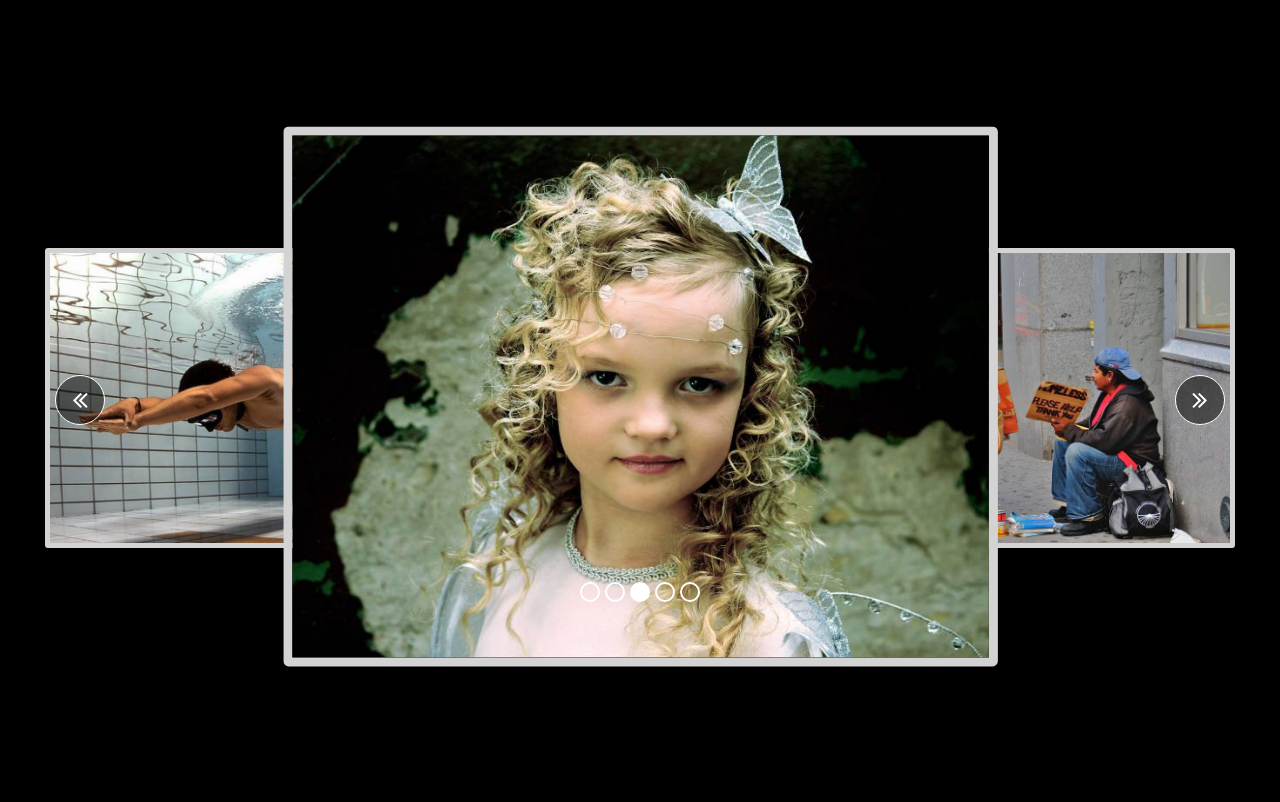
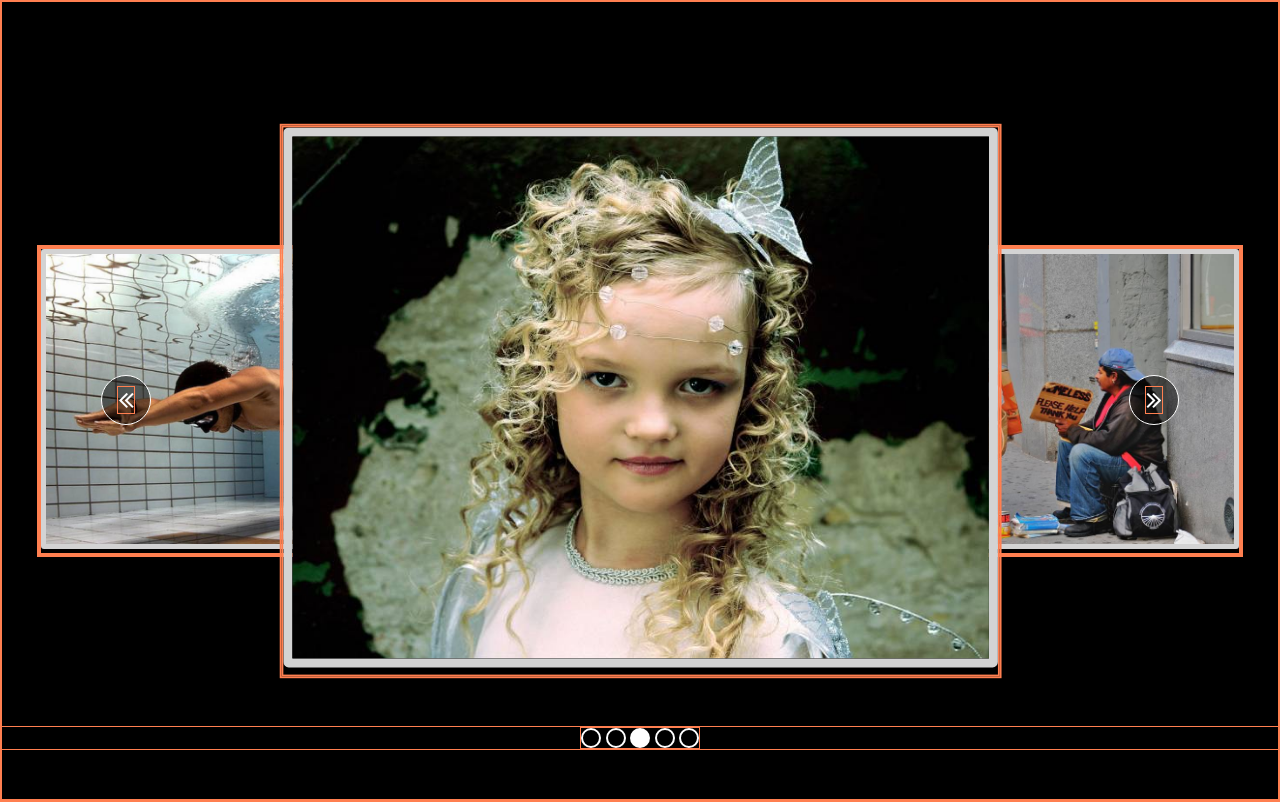
Before and after one commit to piwnk/kodilla, a plain HTML site: page 10.3 jQuery events/index.html in a window 1280 px wide. Drawn offline with nearby package versions, Linux system fonts and the light colour scheme.

Commit message:
controls fixed, indicators stopped working

```diff
--- a/10.3 jQuery events/script.js
+++ b/10.3 jQuery events/script.js
@@ -1,14 +1,13 @@
 $(function () {
-  console.log('hello');
   let $carouselList = $('#carousel').find('ul');
   let $carouselControls = $('#carousel').find('button');
-  let $carouselIndicators = $('.btn-wrapper').find("button");
+  let $carouselIndicators = $('.btn-wrapper').find('button');
 
   const imgCount = [2, 3, 4, 0, 1];
 
   const manageList = () => {
     cloneItems();
-    // setInterval(changeSlide, 4000);
+    // setInterval(changeSlide, 4000)
     addSlideControlsEventListener();
     addIndicatorsEventListener();
   };
@@ -31,30 +30,31 @@ $(function () {
   };
 
   const addIndicatorsEventListener = () => {
-    console.log($carouselIndicators);
-    $carouselIndicators.on("mouseenter", (e) => {
-      $(e.currentTarget).css("transform", "scale(1.3)");
+    // console.log($carouselIndicators);
+    $carouselIndicators.on('mouseenter', (e) => {
+      console.log('asdf');
+      $(e.currentTarget).css('transform', 'scale(1.3)');
     });
-    $carouselIndicators.on("mouseleave", (e) => {
-      $(e.currentTarget).css("transform", "scale(1)");
+    $carouselIndicators.on('mouseleave', (e) => {
+      $(e.currentTarget).css('transform', 'scale(1)');
     });
-    $carouselIndicators.on("click", (e) => {
+    $carouselIndicators.on('click', (e) => {
+      console.log(e.currentTarget);
       let indicatorIndex = $(e.currentTarget).index();
       let imgCountPosition = imgCount.indexOf(indicatorIndex);
-      for (let i=0; i<imgCountPosition; i++) {
+      for (let i = 0; i < imgCountPosition; i++) {
         // if (indicatorIndex >= imgCountPosition) {
-          moveSlide("right", 500);
-        // } else {
-        //   moveSlide("left", 500);
-        // }
+        moveSlide('right', 500);
+      // } else {
+      //   moveSlide("left", 500)
+      // }
       }
       console.log();
     });
   };
 
-
-  const changeSlide = (direction, speed=500) => {
-    const directionValue = (direction == "left") ? 400 : -400;
+  const changeSlide = (direction, speed = 500) => {
+    const directionValue = (direction == 'left') ? 400 : -400;
 
     $carouselList.animate({
       marginLeft: directionValue
@@ -67,23 +67,23 @@ $(function () {
     let $firstItem = $carouselList.find('li:first');
     let $lastItem = $carouselList.find('li:last');
 
-    $carouselIndicators.eq(imgCount[0]).removeClass("active"); //remove "active" class
+    $carouselIndicators.eq(imgCount[0]).removeClass('active'); // remove "active" class
 
-    if (direction == "left") {
+    if (direction == 'left') {
       $firstItem.before($lastItem);
       imgCount.unshift(imgCount.pop());
     } else {
       $lastItem.after($firstItem);
       imgCount.push(imgCount.shift());
     }
-    $carouselIndicators.eq(imgCount[0]).addClass("active"); //add "active" class
+    $carouselIndicators.eq(imgCount[0]).addClass('active'); // add "active" class
 
     $carouselList.css({
       marginLeft: 0
     });
 
-    // const img_src = $carouselList.find('img').eq(2).attr('src');
-    // const img_ix = img_src.match(/_(\d)./)[1];
+  // const img_src = $carouselList.find('img').eq(2).attr('src')
+  // const img_ix = img_src.match(/_(\d)./)[1]
   };
 
   manageList();
--- a/10.3 jQuery events/style.scss
+++ b/10.3 jQuery events/style.scss
@@ -1,13 +1,14 @@
 * {
     margin: 0;
-   box-sizing: border-box; //  border: 1px solid coral;
+    box-sizing: border-box;
+     border: 1px solid coral;
 }
 
 body {
     // display: flex;
     display: grid;
     grid-template-rows: repeat(3, 1fr); // width: 1200px;
-   width: 100vw;
+    // width: 100vw;
     justify-content: center;
     align-items: center;
     height: 100vh;
@@ -15,26 +16,34 @@ body {
 }
 
 #carousel {
-   position: relative;
-   display: flex;
+    // position: relative;
     grid-row: 2;
     justify-content: center;
+    width: 100%;
     .controls {
         position: absolute;
         display: flex;
-      justify-content: space-between;
+        justify-content: space-around;
         align-items: center;
         width: 100%;
         height: 100%;
-      padding: 0 10px;
+        left: 0;
+        top: 0;
         z-index: 3;
         button {
+            position: absolute;
             height: 50px;
             width: 50px;
             border: 1px solid white;
             border-radius: 50%;
             background-color: rgba(0, 0, 0, .5);
             color: white;
+            &:first-child {
+                left: 100px;
+            }
+            &:last-child {
+                right: 100px;
+            }
             i {
                 font-size: 2em;
             }
@@ -43,7 +52,7 @@ body {
     .indicators {
         position: absolute;
         width: 100%;
-      bottom: -50px;
+        bottom: 50px;
         left: 0;
         right: 0;
         z-index: 2;
@@ -68,8 +77,7 @@ body {
         list-style: none;
         padding: 0;
         display: grid;
-      grid-template: 1fr / repeat(3, 1fr);
-      // display: flex;
+        grid-template: 1fr / repeat(3, 1fr); // display: flex;
         justify-content: center;
         // overflow: hidden;
         @media (max-width: 1024px) {
```
Also changed, not shown: 10.3 jQuery events/style.css, 1 other file. Lines whose indentation alone changed are shown as unchanged.
